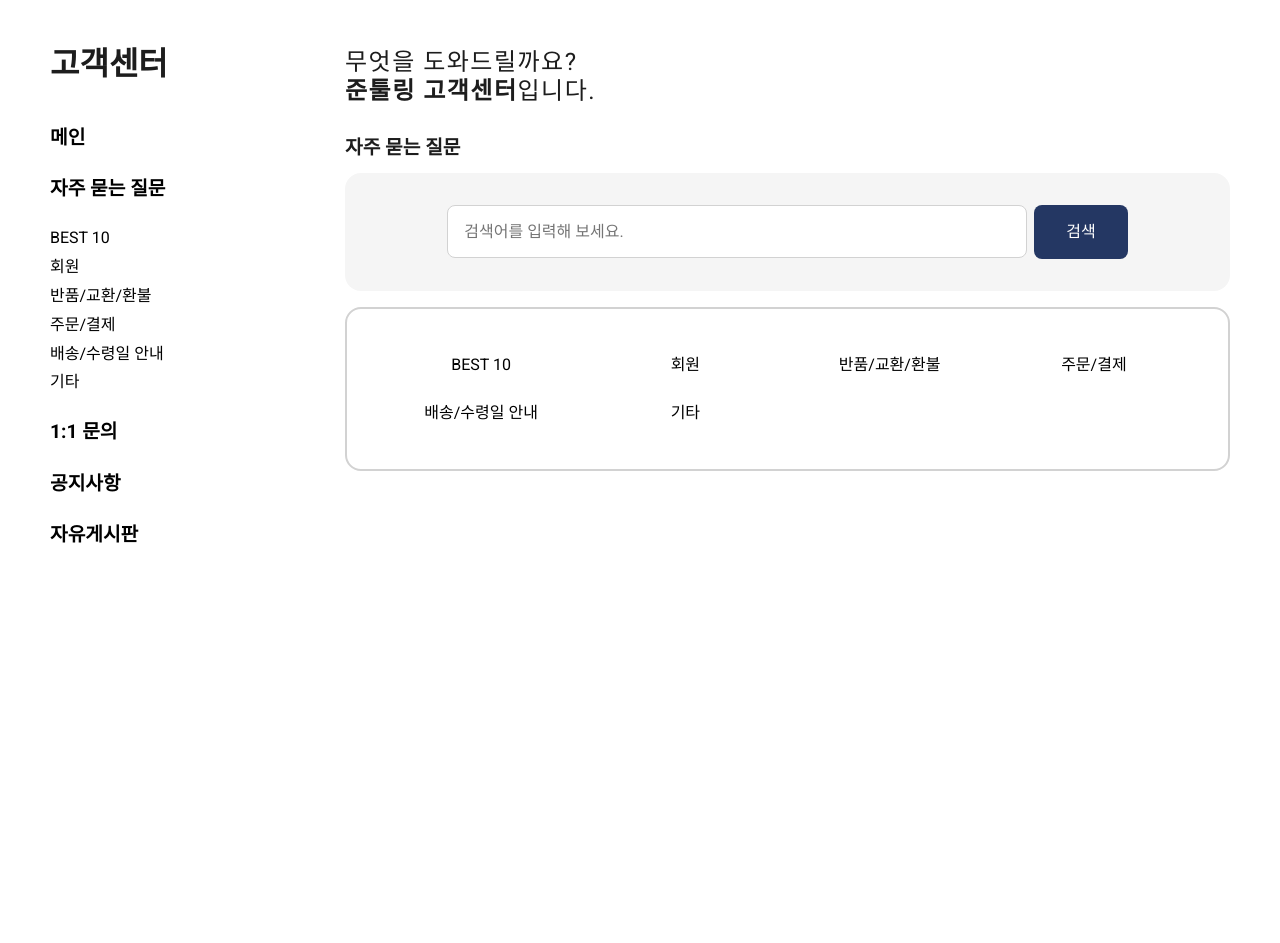
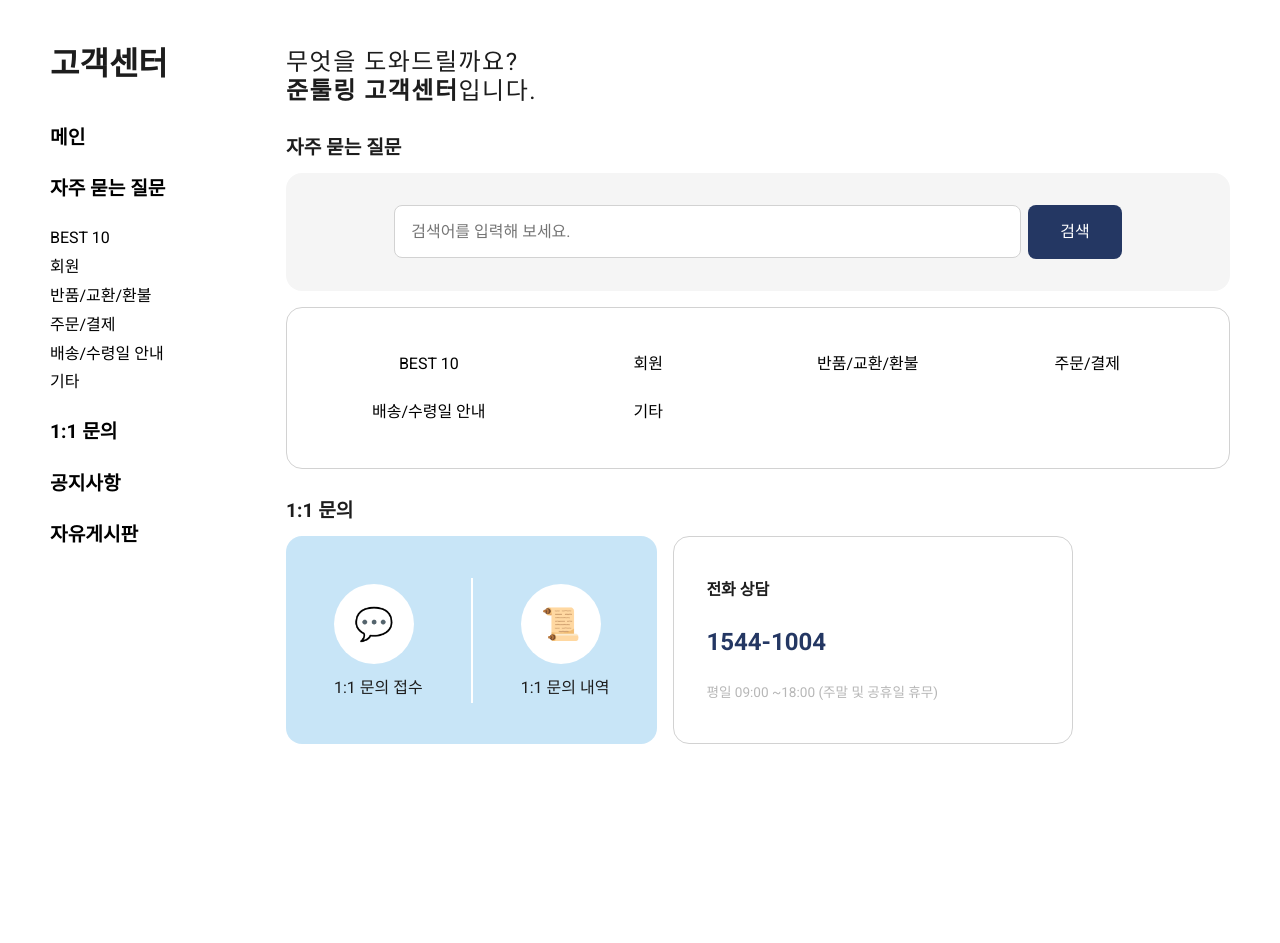
Before and after one commit to Joontooling/joontooling, a Django app: page /community/ in a window 1280 px wide. Shown: the part 173-1116 px from the top of the page. Run offline with Django 3.2, Linux system fonts and the light colour scheme; some libraries are stand-ins or nearby versions.

Commit message:
Design community index page main call

```diff
--- a/community/templates/community/index.html
+++ b/community/templates/community/index.html
@@ -37,7 +37,7 @@
       </h2>
 
       <!-- Question -->
-      <div class="question">
+      <section class="question">
         <h5 class="question__title">자주 묻는 질문</h5>
         <div class="question__search">
           <form>
@@ -53,7 +53,32 @@
           <div class="question__choices__item"><a href="#">배송/수령일 안내</a></div>
           <div class="question__choices__item"><a href="#">기타</a></div>
         </div>
-      </div>
+      </section>
+
+      <!-- Call -->
+      <section class="call">
+        <h5 class="call__title">1:1 문의</h5>
+        <div class="call__wrap">
+          <!-- Call-left -->
+          <div class="call__left__wrap">
+            <div class="call__left">
+              <div class="call__icon">💬</div>
+              <div class="call__text">1:1 문의 접수</div>
+            </div>
+            <div class="call__line"></div>
+            <div class="call__left">
+              <div class="call__icon">📜</div>
+              <div class="call__text">1:1 문의 내역</div>
+            </div>
+          </div>
+          <!-- Call-right -->
+          <div class="call__right">
+            <p>전화 상담</p>
+            <p>1544-1004</p>
+            <p>평일 09:00 ~18:00 (주말 및 공휴일 휴무)</p>
+          </div>
+        </div>
+      </section>
 
     </main>
 
--- a/static/css/community/index.css
+++ b/static/css/community/index.css
@@ -3,6 +3,7 @@
   position: relative;
   width: 100%;
   display: flex;
+  cursor: default;
 }
 
 /* COMMUNITY / SERVICE-ASIDE */
@@ -10,7 +11,7 @@
   position: sticky;
   top: 89px;
   left: 0;
-  width: 25%;
+  width: 20%;
   height: 100vh;
   padding-top: 3rem;
 }
@@ -31,6 +32,11 @@
   font-size: 1rem;
   font-weight: 400;
   padding-bottom: 0.8rem;
+  transition: 300ms;
+}
+
+.community .aside__item__inner:hover {
+  opacity: 0.3;
 }
 
 .community .aside__item__inner:last-child {
@@ -50,21 +56,24 @@
   line-height: 1.8rem;
 }
 
-/* question */
-.question {
+/* Question */
+.question,
+.call {
   margin-top: 2rem;
 }
 
-.question__title {
+.question__title,
+.call__title {
   font-size: 1.2rem;
   font-weight: bold;
+  margin-bottom: 1rem;
 }
 
 .question__search {
   background-color: var(--color-light-gray);
   border-radius: 1rem;
   padding: 2rem 5rem;
-  margin: 1rem 0;
+  margin-bottom: 1rem;
 }
 
 .question__search form {
@@ -93,7 +102,7 @@
 }
 
 .question__choices {
-  border: 2px solid var(--color-border);
+  border: 1px solid var(--color-border);
   border-radius: 1rem;
   display: grid;
   grid-template-columns: repeat(4, 1fr);
@@ -112,3 +121,68 @@
 .question__choices__item a:hover {
   opacity: 0.3;
 }
+
+/* Call */
+.call__wrap {
+  display: flex;
+}
+
+.call__left__wrap {
+  display: flex;
+  align-items: center;
+  background-color: #82c3ec70;
+  border-radius: 1rem;
+}
+
+.call__left {
+  padding: 3rem;
+  cursor: pointer;
+}
+
+.call__line {
+  width: 2px;
+  height: 60%;
+  background-color: var(--color-white);
+}
+
+.call__icon {
+  background-color: var(--color-white);
+  border-radius: 100%;
+  width: 80px;
+  height: 80px;
+  display: flex;
+  justify-content: center;
+  align-items: center;
+  font-size: 2rem;
+}
+
+.call__text {
+  margin-top: 1rem;
+}
+
+.call__right {
+  display: flex;
+  flex-direction: column;
+  justify-content: center;
+  width: 400px;
+  padding: 1rem 2rem;
+  border: 1px solid var(--color-border);
+  border-radius: 1rem;
+  margin-left: 1rem;
+}
+
+.call__right p {
+  margin: 1rem 0;
+  font-weight: bold;
+}
+
+.call__right p:nth-child(2) {
+  font-size: 1.5rem;
+  color: var(--color-main);
+}
+
+.call__right p:nth-child(3) {
+  font-size: 0.85rem;
+  font-weight: 300;
+  color: var(--color-gray);
+}
```
